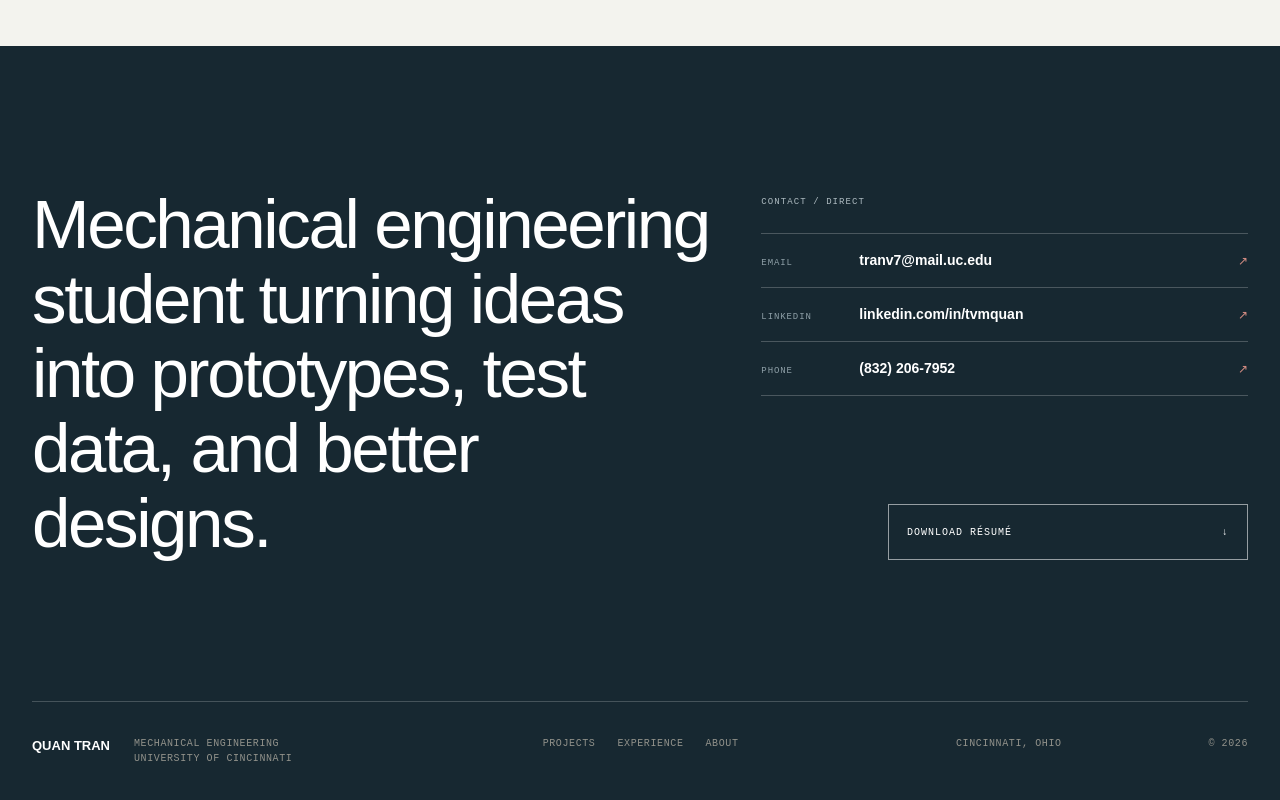
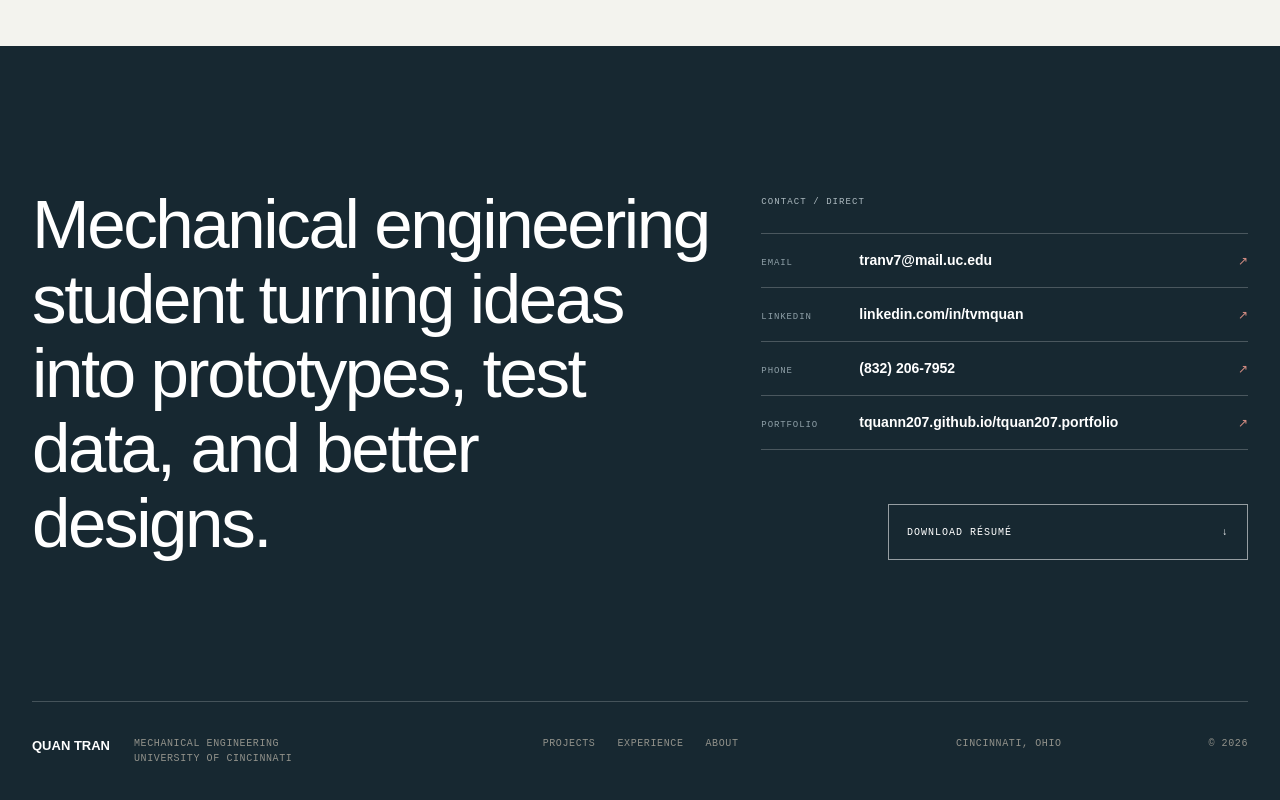
Before and after one commit to tquann207/tquan207.portfolio, a Next.js app: page / in a window 1280 px wide. Shown: the part 7633-8433 px from the top of the page. Built offline with nearby package versions, Linux system fonts and the light colour scheme; no server answers.

Commit message:
Add portfolio link to footer contact

```diff
--- a/components/footer.tsx
+++ b/components/footer.tsx
@@ -9,10 +9,34 @@ export function Footer() {
         <div className="footer-contact" aria-label="Contact information">
           <span className="footer-contact__eyebrow">CONTACT / DIRECT</span>
           <div className="footer-contact__links">
-            <a href={`mailto:${profile.email}`}><span>Email</span><strong>{profile.email}</strong><b aria-hidden="true">↗</b></a>
-            <a href={profile.linkedin} target="_blank" rel="noreferrer"><span>LinkedIn</span><strong>linkedin.com/in/tvmquan</strong><b aria-hidden="true">↗</b></a>
-            <a href={`tel:${profile.phoneHref}`}><span>Phone</span><strong>{profile.phone}</strong><b aria-hidden="true">↗</b></a>
-          </div>
+  <a href={`mailto:${profile.email}`}>
+    <span>Email</span>
+    <strong>{profile.email}</strong>
+    <b aria-hidden="true">↗</b>
+  </a>
+
+  <a href={profile.linkedin} target="_blank" rel="noreferrer">
+    <span>LinkedIn</span>
+    <strong>linkedin.com/in/tvmquan</strong>
+    <b aria-hidden="true">↗</b>
+  </a>
+
+  <a href={`tel:${profile.phoneHref}`}>
+    <span>Phone</span>
+    <strong>{profile.phone}</strong>
+    <b aria-hidden="true">↗</b>
+  </a>
+
+  <a
+    href="https://tquann207.github.io/tquan207.portfolio/"
+    target="_blank"
+    rel="noreferrer"
+  >
+    <span>Portfolio</span>
+    <strong>tquann207.github.io/tquan207.portfolio</strong>
+    <b aria-hidden="true">↗</b>
+  </a>
+</div>
           <a className="footer-resume-download" href={profile.resume} download>Download résumé <span aria-hidden="true">↓</span></a>
         </div>
       </div>
```
